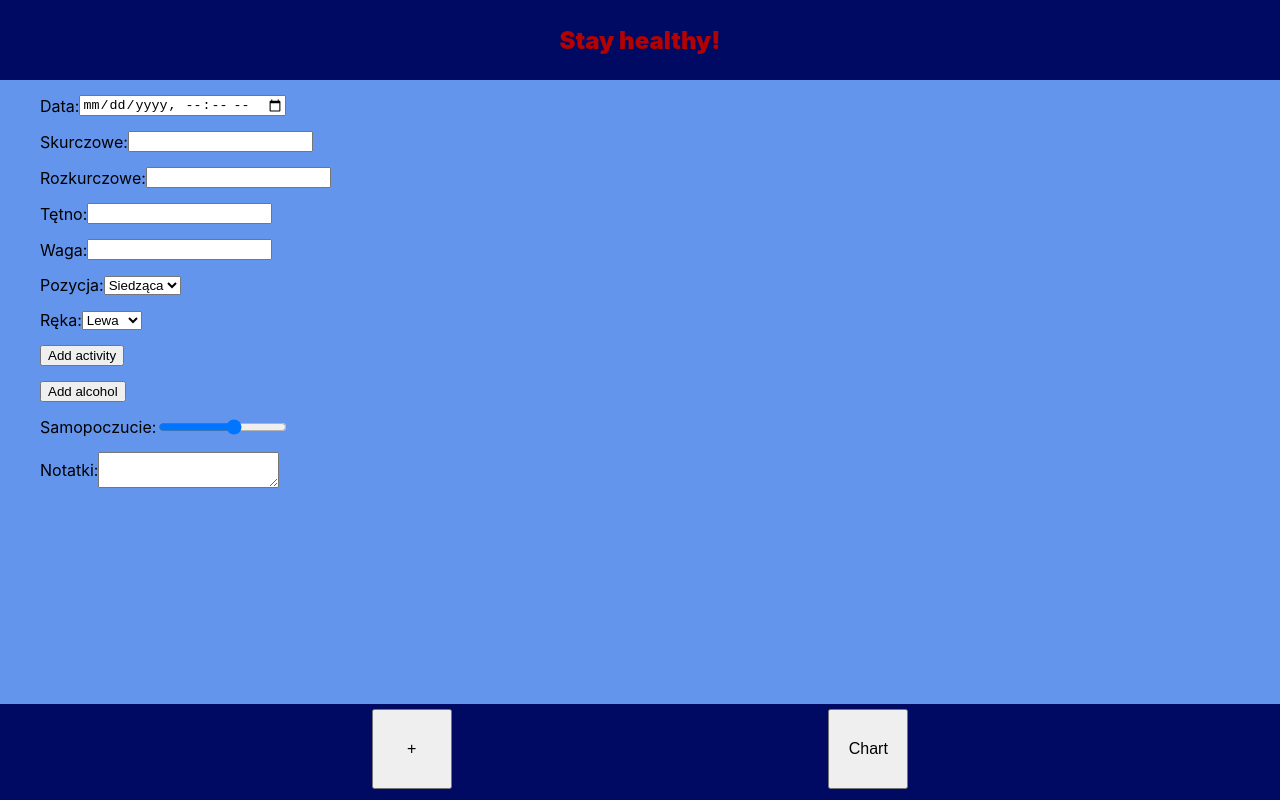
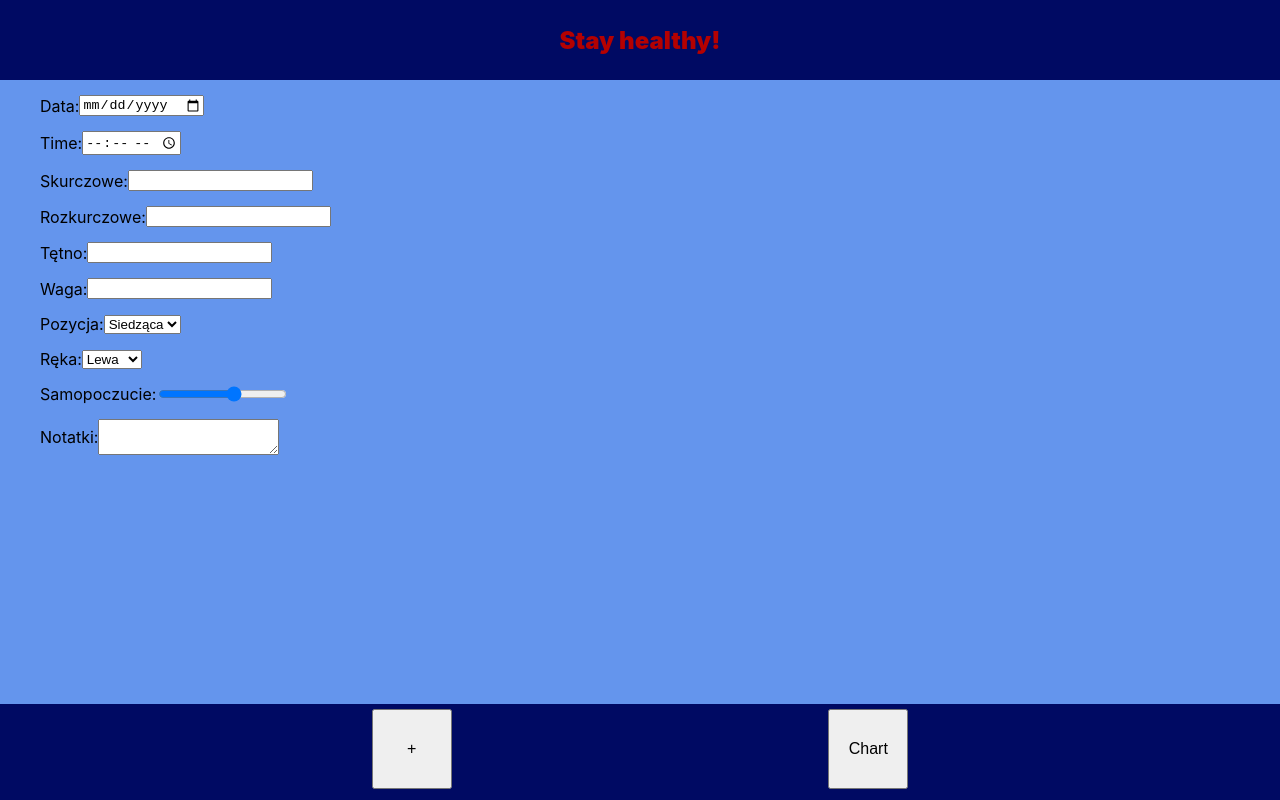
Before and after one commit to JanekJaniak/sanus, a React (Create React App) app: page / in a window 1280 px wide. Built offline with nearby package versions, Linux system fonts and the light colour scheme.

Commit message:
Add date and time

```diff
--- a/src/App.css
+++ b/src/App.css
@@ -1,5 +1,3 @@
 .App {
   text-align: center;
-  height: 100vh;
-  width: 100%;
 }
--- a/src/components/NewMesurement/NewMeasure.js
+++ b/src/components/NewMesurement/NewMeasure.js
@@ -7,6 +7,8 @@ class NewMeasure extends Component {
     super()
 
     this.state = {
+      date:'',
+      time:'',
       systolic: '',
       diastolic: '',
       heartRate: '',
@@ -14,12 +16,6 @@ class NewMeasure extends Component {
       position: '',
       arm: '',
       mood: '',
-      activity: [
-        {id: '', type: '', duration: ''}
-      ],
-      alcohol: [
-        {id: '', type: '', quantity: ''}
-      ]
     }
   }
 
@@ -41,7 +37,21 @@ class NewMeasure extends Component {
         <form className={styles.form}>
           <div className={styles['form-input']}>
             <label>Data: </label>
-            <input type='datetime-local' />
+            <input
+              type='date'
+              value={this.state.date}
+              onChange={this.handleInput}
+              inputtype='date'
+            />
+          </div>
+          <div className={styles['form-input']}>
+            <label>Time: </label>
+            <input
+              type='time'
+              value={this.state.time}
+              onChange={this.handleInput}
+              inputtype='time'
+            />
           </div>
           <div className={styles['form-input']}>
             <label>Skurczowe: </label>
@@ -102,18 +112,6 @@ class NewMeasure extends Component {
             </select>
           </div>
           <div className={styles['form-input']}>
-            <button
-            onClick={this.handleButton}
-            buttontype='activity'
-            >Add activity</button>
-          </div>
-          <div className={styles['form-input']}>
-            <button
-            onClick={this.handleButton}
-            buttontype='alcohol'
-            >Add alcohol</button>
-          </div>
-          <div className={styles['form-input']}>
             <label>Samopoczucie: </label>
             <input
               value={this.state.mood}
```
